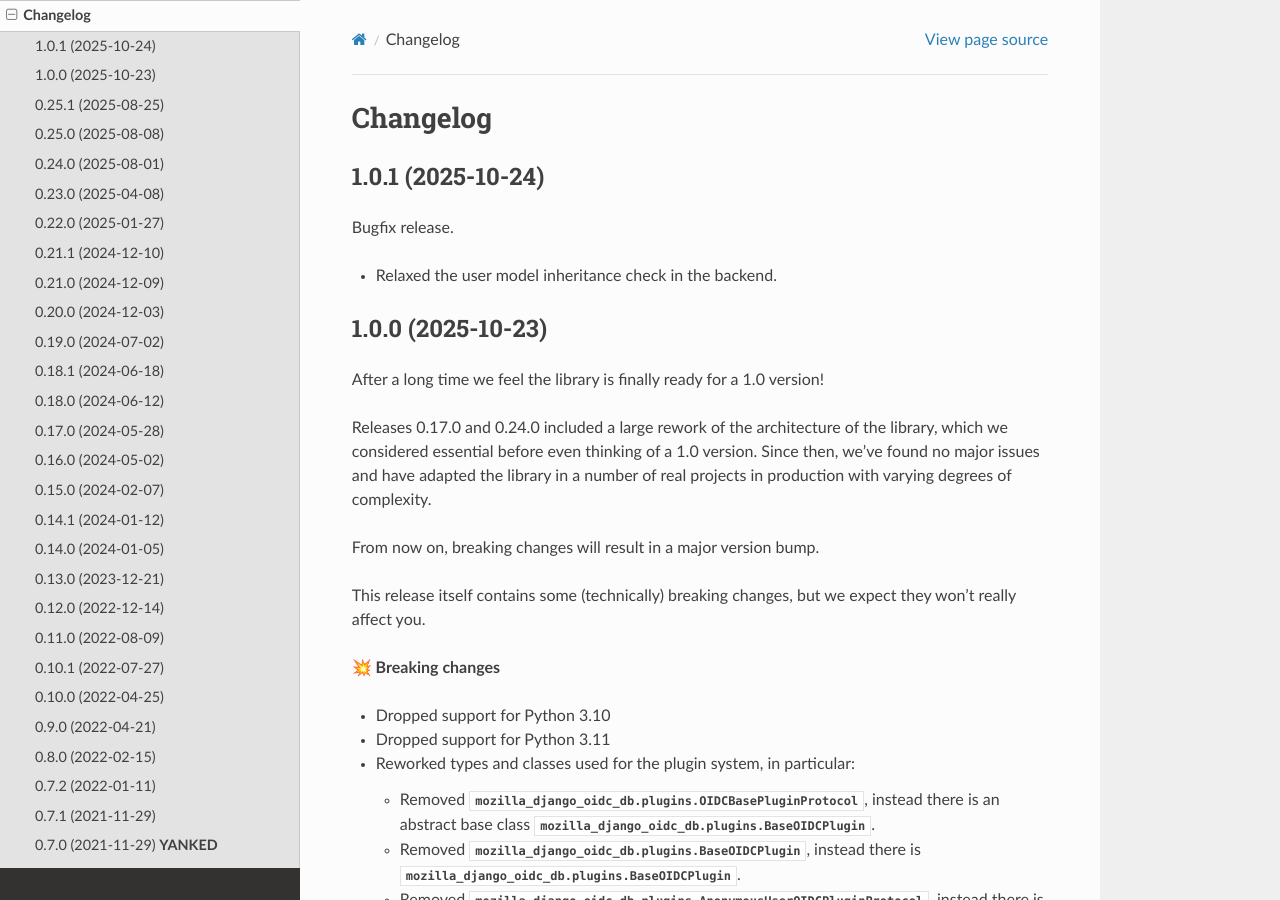
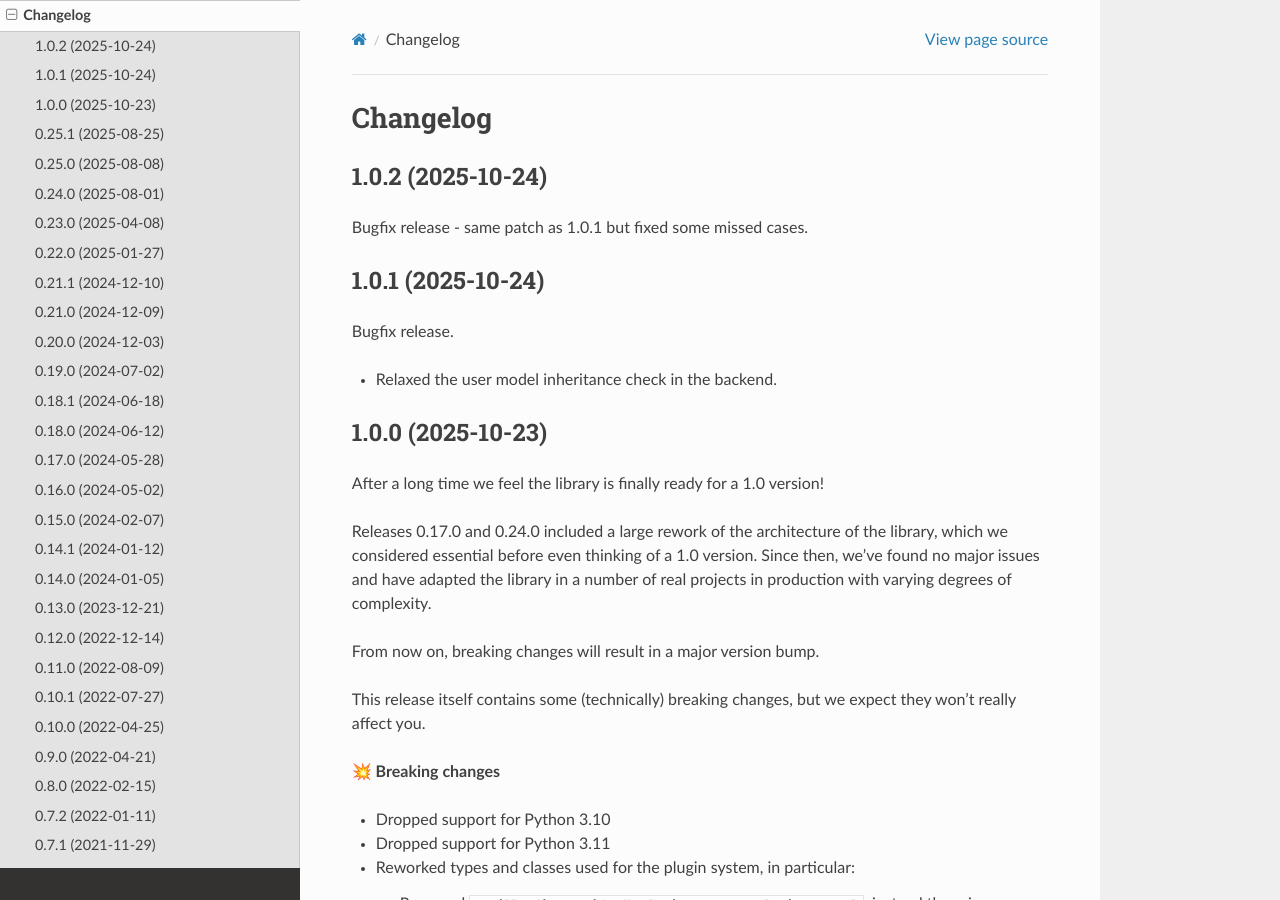
Before and after one commit to maykinmedia/mozilla-django-oidc-db, a Sphinx documentation site: the page built from docs/changelog.rst, in a window 1280 px wide and 900 px high. Built offline with Sphinx 7.4.7 and the Read the Docs theme 3.1.0, drawn with Linux system fonts in a browser that asks for light colours.

Commit message:
:bookmark: Bump to 1.0.2 and update changelog

```diff
--- a/CHANGELOG.rst
+++ b/CHANGELOG.rst
@@ -1,6 +1,11 @@
 =========
 Changelog
 =========
+
+1.0.2 (2025-10-24)
+==================
+
+Bugfix release - same patch as 1.0.1 but fixed some missed cases.
 
 1.0.1 (2025-10-24)
 ==================
--- a/README.rst
+++ b/README.rst
@@ -7,7 +7,7 @@
 mozilla-django-oidc-db
 ======================
 
-:Version: 1.0.1
+:Version: 1.0.2
 :Source: https://github.com/maykinmedia/mozilla-django-oidc-db
 :Keywords: OIDC, django, database, authentication
 
--- a/docs/conf.py
+++ b/docs/conf.py
@@ -29,7 +29,7 @@ copyright = "2024, Maykin Media"
 author = "Maykin Media"
 
 # The full version, including alpha/beta/rc tags
-release = "1.0.1"
+release = "1.0.2"
 
 
 # -- General configuration ---------------------------------------------------
--- a/pyproject.toml
+++ b/pyproject.toml
@@ -4,7 +4,7 @@ build-backend = "setuptools.build_meta"
 
 [project]
 name = "mozilla-django-oidc-db"
-version = "1.0.1"
+version = "1.0.2"
 description = "A database-backed configuration for mozilla-django-oidc"
 authors = [
     {name = "Maykin Media", email = "support@maykinmedia.nl"}
@@ -84,7 +84,7 @@ markers = [
 ]
 
 [tool.bumpversion]
-current_version = "1.0.1"
+current_version = "1.0.2"
 files = [
     {filename = "pyproject.toml"},
     {filename = "README.rst"},
```
